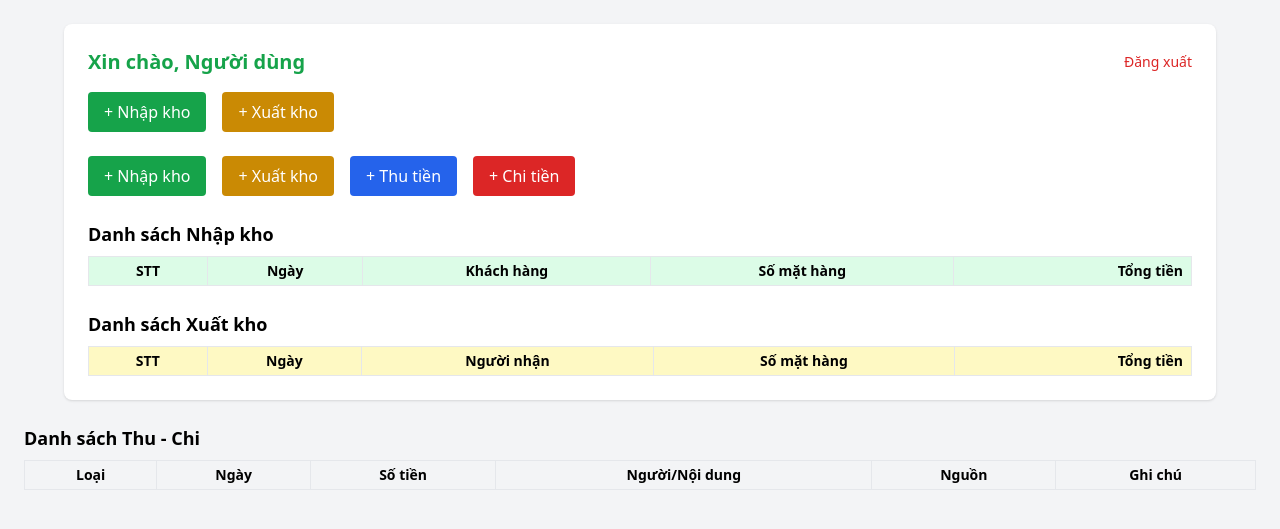
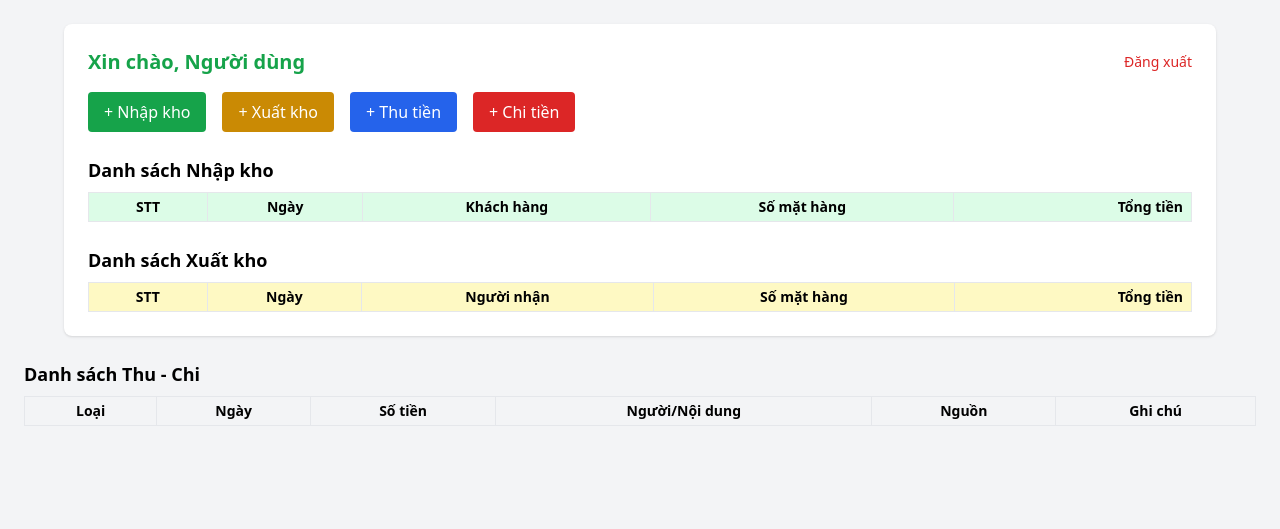
Before and after one commit to phelieuandan/phelieuandan.github.io, a Jekyll site: the page dashboard.html, which Jekyll copies as it is, in a window 1280 px wide. Shown: the top 529 px of the page. Built offline with Jekyll 4.4.1, drawn with Linux system fonts in a browser that asks for light colours; nearby versions of some CDN libraries; comment, search, counter and statistics services are not loaded.

Commit message:
Update dashboard.html

```diff
--- a/dashboard.html
+++ b/dashboard.html
@@ -17,11 +17,6 @@
       <button onclick="logout()" class="text-sm text-red-600 hover:underline">Đăng xuất</button>
     </div>
 
-    <!-- Buttons -->
-    <div class="flex gap-4 mb-6">
-      <button onclick="toggleForm('importForm')" class="bg-green-600 text-white px-4 py-2 rounded">+ Nhập kho</button>
-      <button onclick="toggleForm('exportForm')" class="bg-yellow-600 text-white px-4 py-2 rounded">+ Xuất kho</button>
-    </div>
 
     <!-- Buttons Thu/Chi -->
 <div class="flex gap-4 mb-6">
```
